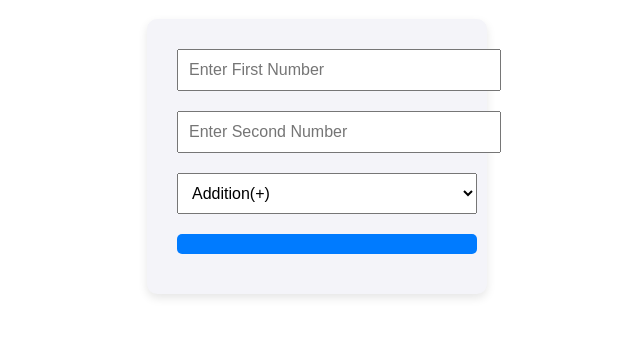
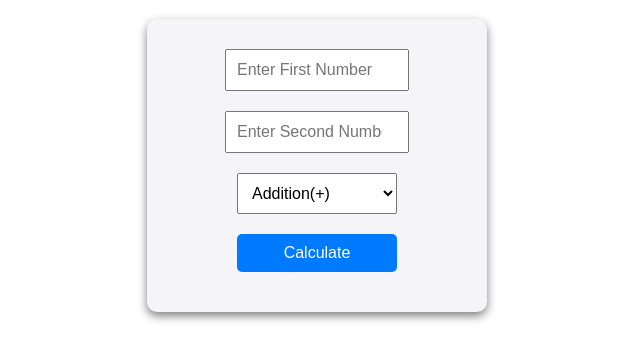
Before and after one commit to Rahhhulll/html-css-js-100-projects, a plain HTML site: page basic-calculator/index.html in a window 1280 px wide. Shown: the part 61-422 px from the top of the page, without its empty margins (323-963 px from the left). Drawn offline with Linux system fonts and the light colour scheme.

Commit message:
adding styling

```diff
--- a/basic-calculator/index.html
+++ b/basic-calculator/index.html
@@ -20,7 +20,7 @@
             <option value="/">Addition(/)</option>
         </select>
 
-        <button onclick="calculate()"></button>
+        <button onclick="calculate()">Calculate</button>
         <div class="result" id="result"></div>
     </div>
 
--- a/basic-calculator/style.css
+++ b/basic-calculator/style.css
@@ -10,11 +10,11 @@ body{
     width: 300px;
     background-color: #f4f4f9;
     border-radius: 10px;
-    box-shadow: 0 4px 10px rgba(0, 0, 0, 0.1);
+    box-shadow: 0 4px 10px rgba(0, 0, 0, 0.5);
 }
 
 input, select, button{
-    width: 100%;
+    width: 10rem;
     padding: 10px;
     margin: 10px;
     font-size: 16px;
```
